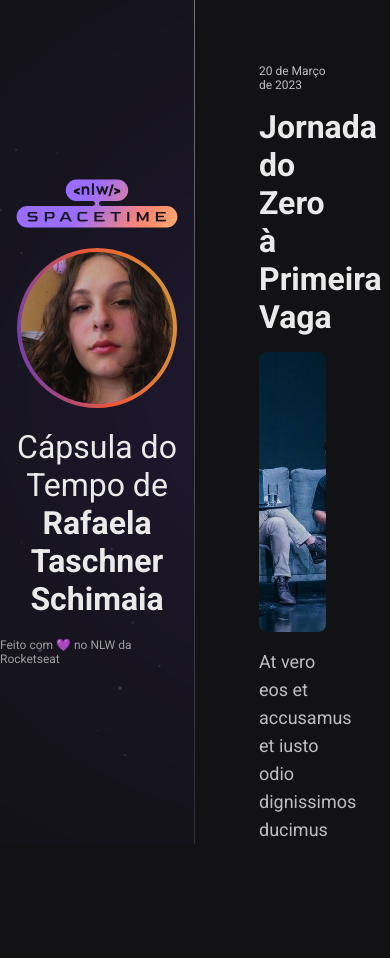
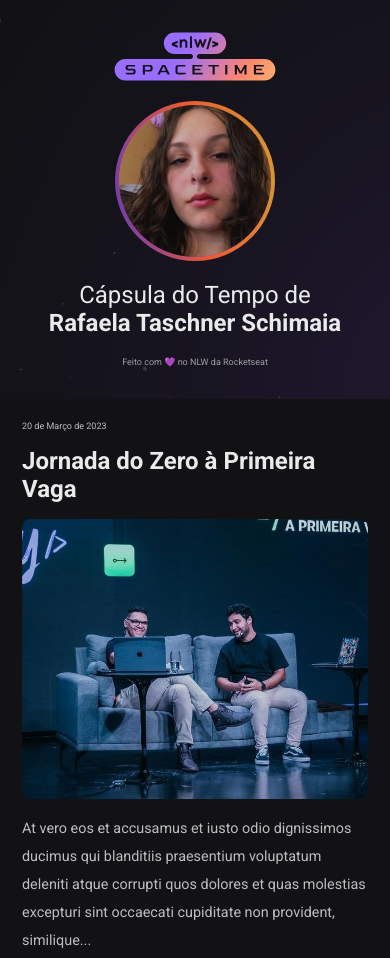
Before and after one commit to RafaelaTS14/NLW-2023, a plain HTML site: page index.html in a window 390 px wide. Shown: the top 958 px of the page. Before the commit the page ends 844 px from the top, so only its background shows below. Drawn offline with Linux system fonts and the light colour scheme.

Commit message:
Tornando o site responsivo

```diff
--- a/index.html
+++ b/index.html
@@ -31,30 +31,39 @@
     <a href="https://www.youtube.com/live/3nz5HkUJaVU?feature=share" target="_blank" class="memory">
       <small>20 de Março de 2023</small>
       <h1>Jornada do Zero à Primeira Vaga</h1>
-      <img src="./assets/jornada.png" alt="Rodrigo e Mayk apresentando o evento Jornada do Zero à Primeira Vaga" />
+      <div>
+        <img src="./assets/jornada.png" alt="Rodrigo e Mayk apresentando o evento Jornada do Zero à Primeira Vaga" />
+      </div>
       <p>At vero eos et accusamus et iusto odio dignissimos ducimus qui blanditiis praesentium voluptatum deleniti atque
         corrupti
         quos dolores et quas molestias excepturi sint occaecati cupiditate non provident, similique...
       </p>
     </a>
+
     <a href="https://www.youtube.com/live/3nz5HkUJaVU?feature=share" target="_blank" class="memory">
       <small>20 de Março de 2023</small>
       <h1>Jornada do Zero à Primeira Vaga</h1>
-      <img src="./assets/jornada.png" alt="Rodrigo e Mayk apresentando o evento Jornada do Zero à Primeira Vaga" />
+      <div>
+        <img src="./assets/jornada.png" alt="Rodrigo e Mayk apresentando o evento Jornada do Zero à Primeira Vaga" />
+      </div>
       <p>At vero eos et accusamus et iusto odio dignissimos ducimus qui blanditiis praesentium voluptatum deleniti atque
         corrupti
         quos dolores et quas molestias excepturi sint occaecati cupiditate non provident, similique...
       </p>
     </a>
+
     <a href="https://www.youtube.com/live/3nz5HkUJaVU?feature=share" target="_blank" class="memory">
       <small>20 de Março de 2023</small>
       <h1>Jornada do Zero à Primeira Vaga</h1>
-      <img src="./assets/jornada.png" alt="Rodrigo e Mayk apresentando o evento Jornada do Zero à Primeira Vaga" />
+      <div>
+        <img src="./assets/jornada.png" alt="Rodrigo e Mayk apresentando o evento Jornada do Zero à Primeira Vaga" />
+      </div>
       <p>At vero eos et accusamus et iusto odio dignissimos ducimus qui blanditiis praesentium voluptatum deleniti atque
         corrupti
         quos dolores et quas molestias excepturi sint occaecati cupiditate non provident, similique...
       </p>
     </a>
+
   </nav>
 </body>
 
--- a/styles.css
+++ b/styles.css
@@ -2,6 +2,34 @@
   margin: 0;
   padding: 0;
   box-sizing: border-box;
+}
+
+:root {
+  font-size: 16px;
+}
+
+::-webkit-scrollbar {
+  width: 8px;
+}
+
+::-webkit-scrollbar-track {
+  background-color: #2c2c31;
+}
+
+::-webkit-scrollbar-thumb {
+  background-color: #9e9ea0;
+}
+
+@keyframes entering {
+  from {
+    opacity: 0;
+    transform: translateY(-200px);
+  }
+
+  to {
+    opacity: 1;
+    transform: translateY(0);
+  }
 }
 
 body {
@@ -19,6 +47,7 @@ nav {
   grid-area: timeline;
 
   overflow-y: scroll;
+  animation: entering 0.7s ease-in-out;
 }
 
 .memory {
@@ -31,11 +60,11 @@ nav {
 
 .memory small {
   color: #bebebf;
-  font-size: 12px;
+  font-size: 0.75rem;
 }
 
 .memory h1 {
-  font-size: 32px;
+  font-size: 2rem;
   color: #EAEAEA;
 }
 
@@ -44,10 +73,22 @@ nav {
   height: 280px;
   object-fit: cover;
   border-radius: 8px;
+  transition: transform 0.3s ease-in-out;
+}
+
+.memory div {
+  width: 100%;
+  height: 280px;
+  overflow: hidden;
+  border-radius: 8px;
+}
+
+.memory:hover img {
+  transform: scale(1.1);
 }
 
 .memory p {
-  font-size: 18px;
+  font-size: 1.2rem;
   color: #bebebf;
   line-height: 28px;
 }
@@ -71,6 +112,10 @@ aside {
 
 }
 
+aside * {
+  animation: entering 0.7s ease-in-out;
+}
+
 aside img:nth-child(2) {
   width: 160px;
   height: 160px;
@@ -82,11 +127,35 @@ aside img:nth-child(2) {
 }
 
 aside p {
-  font-size: 32px;
+  font-size: 2rem;
   text-align: center;
 }
 
 aside span {
-  font-size: 12px;
+  font-size: 0.75rem;
   color: #9e9ea0;
 }
+
+@media (max-width: 768px) {
+  :root {
+    font-size: 12px;
+  }
+
+  body {
+    grid-template-columns: 1fr;
+    grid-template-rows: 0.2fr 0.8fr;
+    grid-template-areas:
+      "profile"
+      "timeline";
+  }
+
+  aside {
+    border-right: none;
+    padding: 32px 12px;
+  }
+
+  nav {
+    overflow-y: visible;
+    padding: 22px;
+  }
+}
```
